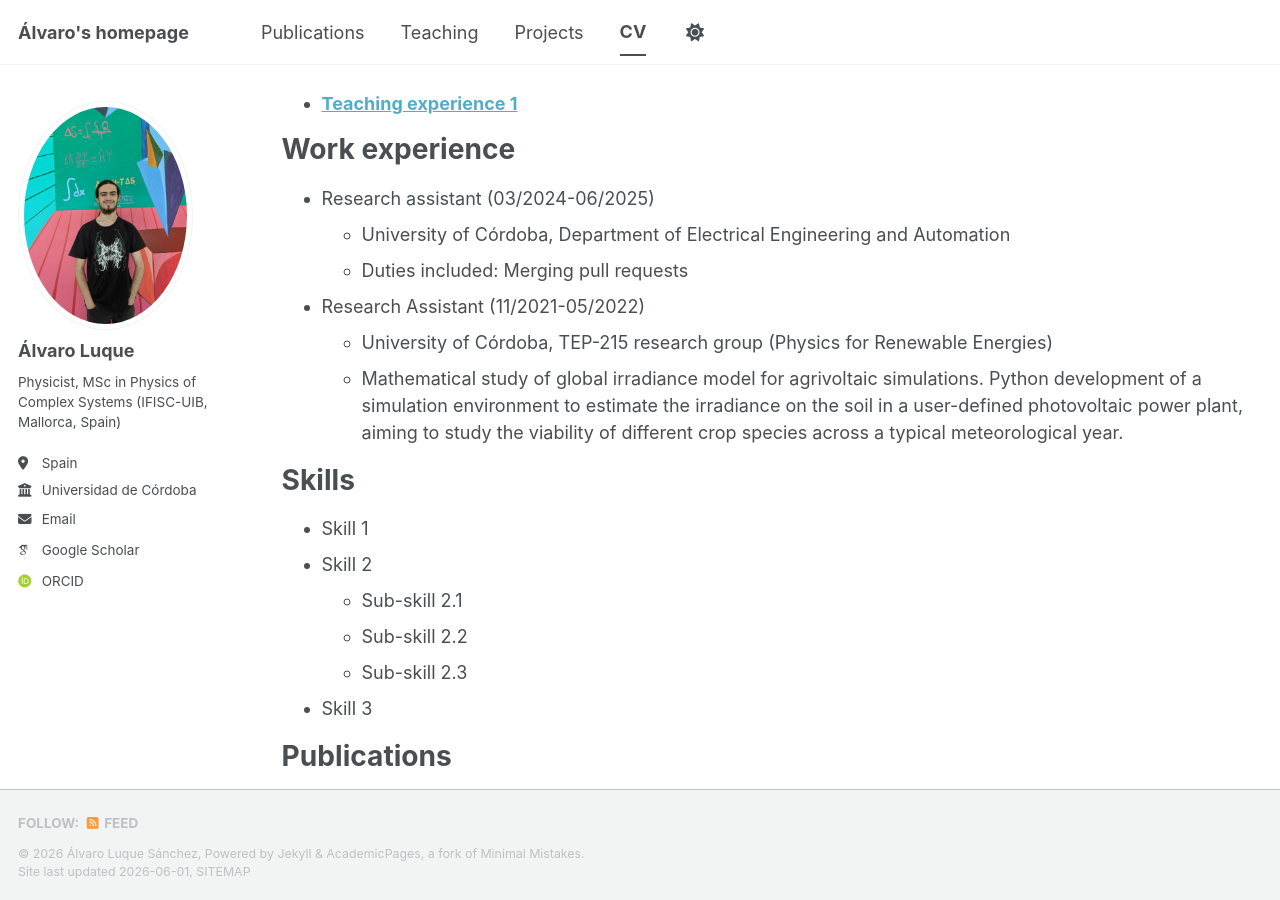
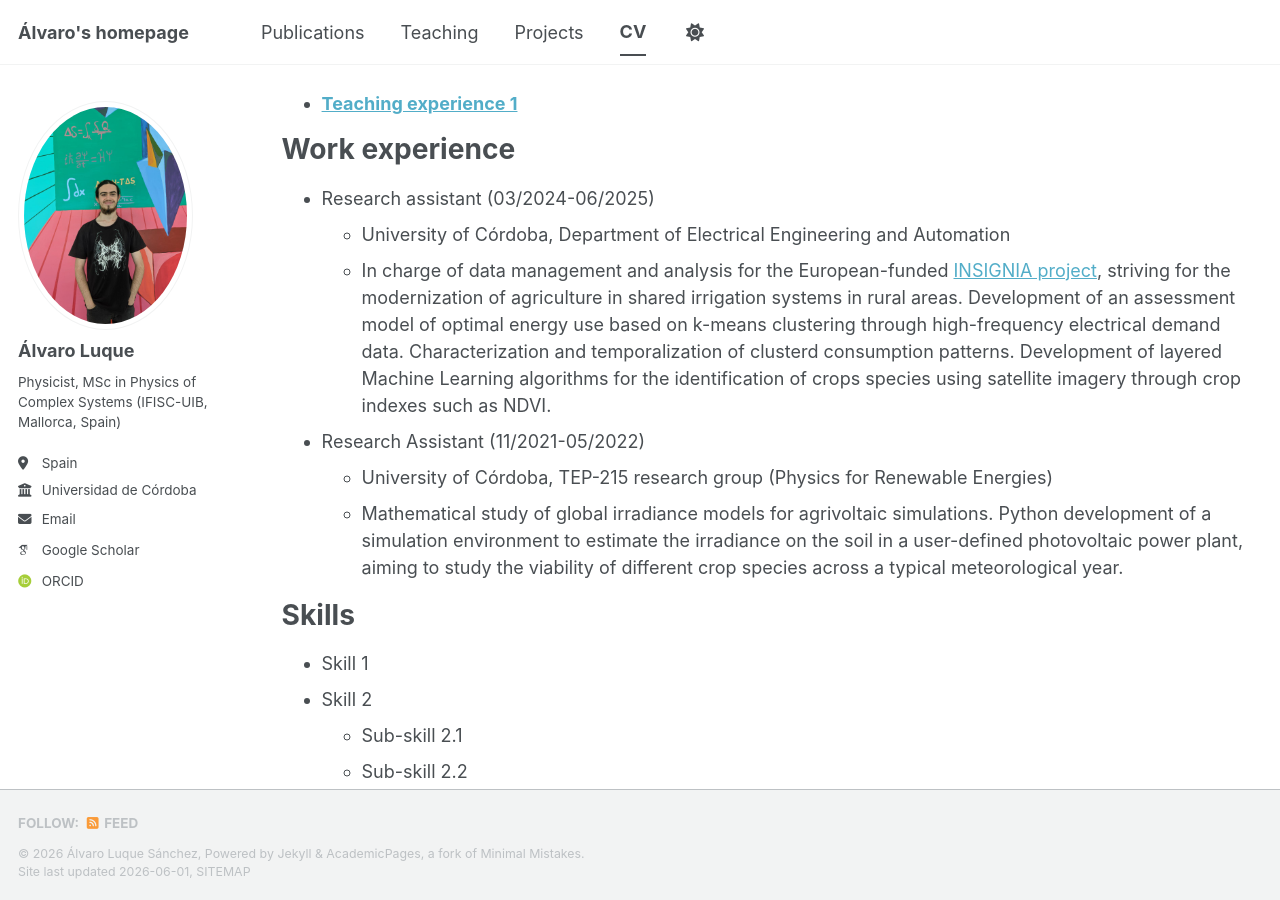
Before and after one commit to alvaro-luque/alvaro-luque.github.io, a Jekyll site: the page built from _pages/cv.md, in a window 1280 px wide and 900 px high, scrolled down 316 px. Built offline with Jekyll 4.4.1, drawn with Linux system fonts in a browser that asks for light colours; some web fonts are replaced; a script bundle is joined from its source files by our own code; library files that are not in the unit come from our copies.

Commit message:
Enhance CV with detailed research assistant descriptions

```diff
--- a/_pages/cv.md
+++ b/_pages/cv.md
@@ -25,11 +25,11 @@ Work experience
 
 * Research assistant (03/2024-06/2025)
   * University of Córdoba, Department of Electrical Engineering and Automation
-  * Duties included: Merging pull requests
+  * In charge of data management and analysis for the European-funded [INSIGNIA project](www.goinsignia.es), striving for the modernization of agriculture in shared irrigation systems in rural areas. Development of an assessment model of optimal energy use based on k-means clustering through high-frequency electrical demand data. Characterization and temporalization of clusterd consumption patterns. Development of layered Machine Learning algorithms for the identification of crops species using satellite imagery through crop indexes such as NDVI.
 
 * Research Assistant (11/2021-05/2022)
   * University of Córdoba, TEP-215 research group (Physics for Renewable Energies)
-  * Mathematical study of global irradiance model for agrivoltaic simulations. Python development of a simulation environment to estimate the irradiance on the soil in a user-defined photovoltaic power plant, aiming to study the viability of different crop species across a typical meteorological year.
+  * Mathematical study of global irradiance models for agrivoltaic simulations. Python development of a simulation environment to estimate the irradiance on the soil in a user-defined photovoltaic power plant, aiming to study the viability of different crop species across a typical meteorological year.
 
 Skills
 ======
```
